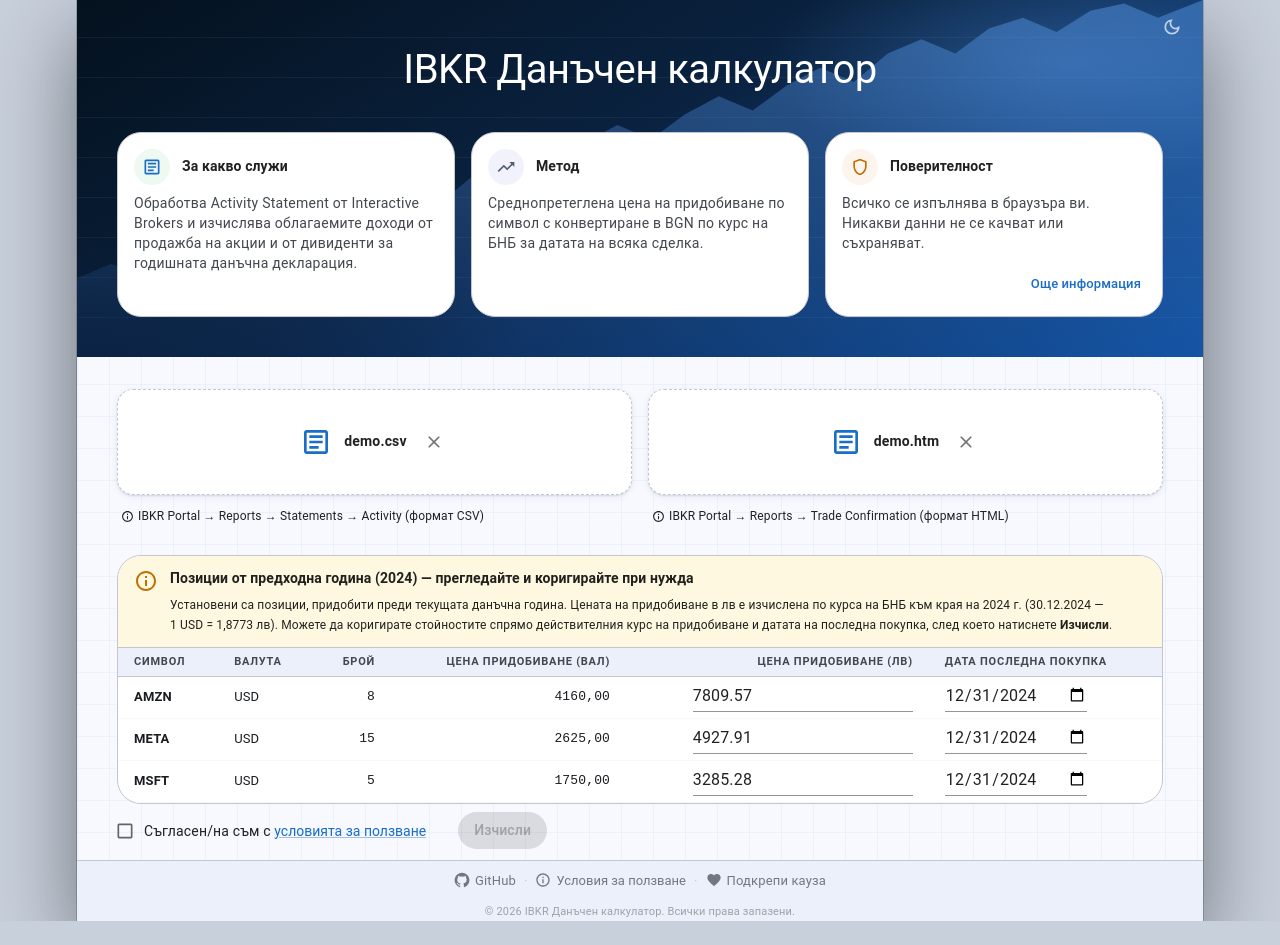
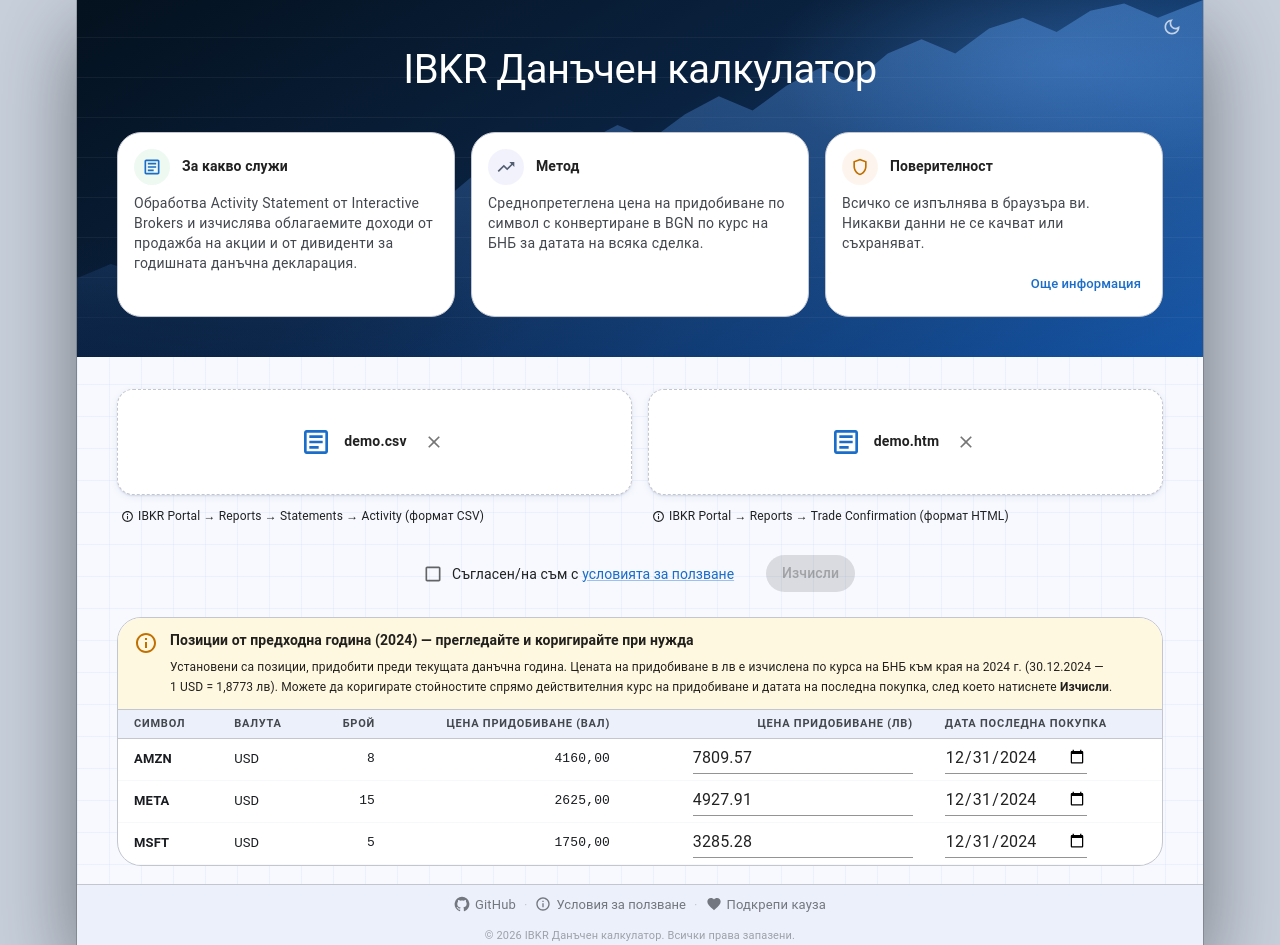
Before and after one commit to lilistw/lilistw.github.io, a React (Vite) app: page / in a window 1280 px wide. Both pictures are taken after a click on the button "Заредете демо". Before the commit the page ends 921 px from the top, so only its background shows below. Built offline with nearby package versions, Linux system fonts and the light colour scheme.

Commit message:
#27 feat: move calculate button above the previous year table

```diff
--- a/src/App.jsx
+++ b/src/App.jsx
@@ -221,20 +221,19 @@
               </Box>
             </Box>
 
-          {/* Prior-year positions form — shown when inferred positions exist */}
-          {!result && pendingPositions !== null && pendingPositions.length > 0 && (
-              <PriorYearPositionsForm
-                positions={pendingPositions}
-                onPositionChange={(i, field, value) =>
-                setPendingPositions(prev => prev.map((p, idx) => idx === i ? { ...p, [field]: value } : p))
-                }
-                taxYear={taxYear}
-              />
-            )}
-
-          {/* Terms + Calculate button */}
+                      {/* Terms + Calculate button */}
             {csvFile && htmlFile && !result && (
-              <Box sx={{ display: 'flex', alignItems: 'center', gap: 2, mt: 1, flexWrap: 'wrap' }}>
+              <Box sx={{
+                mb: 1,
+                px: 2,
+                py: 1,
+                display: 'flex',
+                alignItems: 'center',
+                justifyContent: 'center',
+                gap: 2,
+                mt: 1,
+                flexWrap: 'wrap'
+              }}>
                 <FormControlLabel
                 control={
                   <Checkbox
@@ -263,6 +262,17 @@
                   {parsing ? t('app.calculating') : t('app.calculate')}
                 </Button>
               </Box>
+            )}
+
+          {/* Prior-year positions form — shown when inferred positions exist */}
+          {!result && pendingPositions !== null && pendingPositions.length > 0 && (
+              <PriorYearPositionsForm
+                positions={pendingPositions}
+                onPositionChange={(i, field, value) =>
+                setPendingPositions(prev => prev.map((p, idx) => idx === i ? { ...p, [field]: value } : p))
+                }
+                taxYear={taxYear}
+              />
             )}
 
           {/* Demo load button — shown until files are selected */}
```
